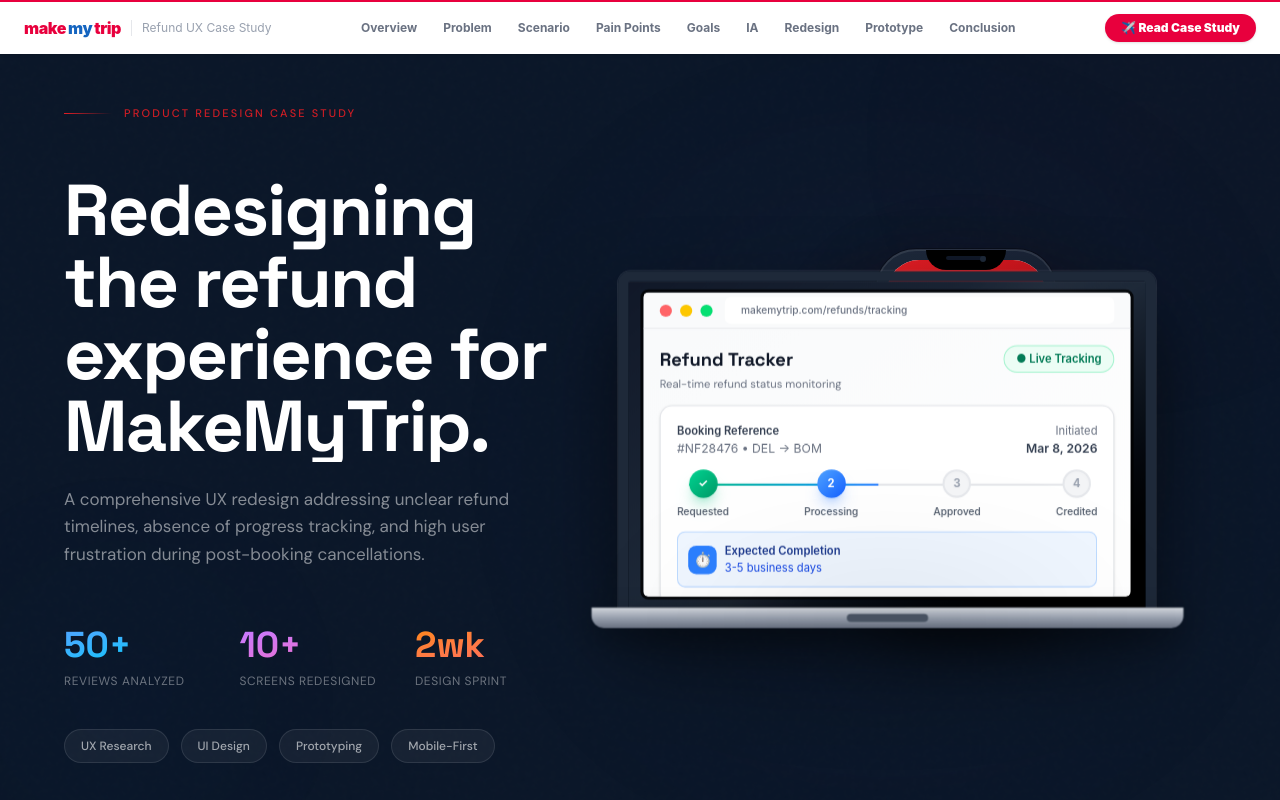
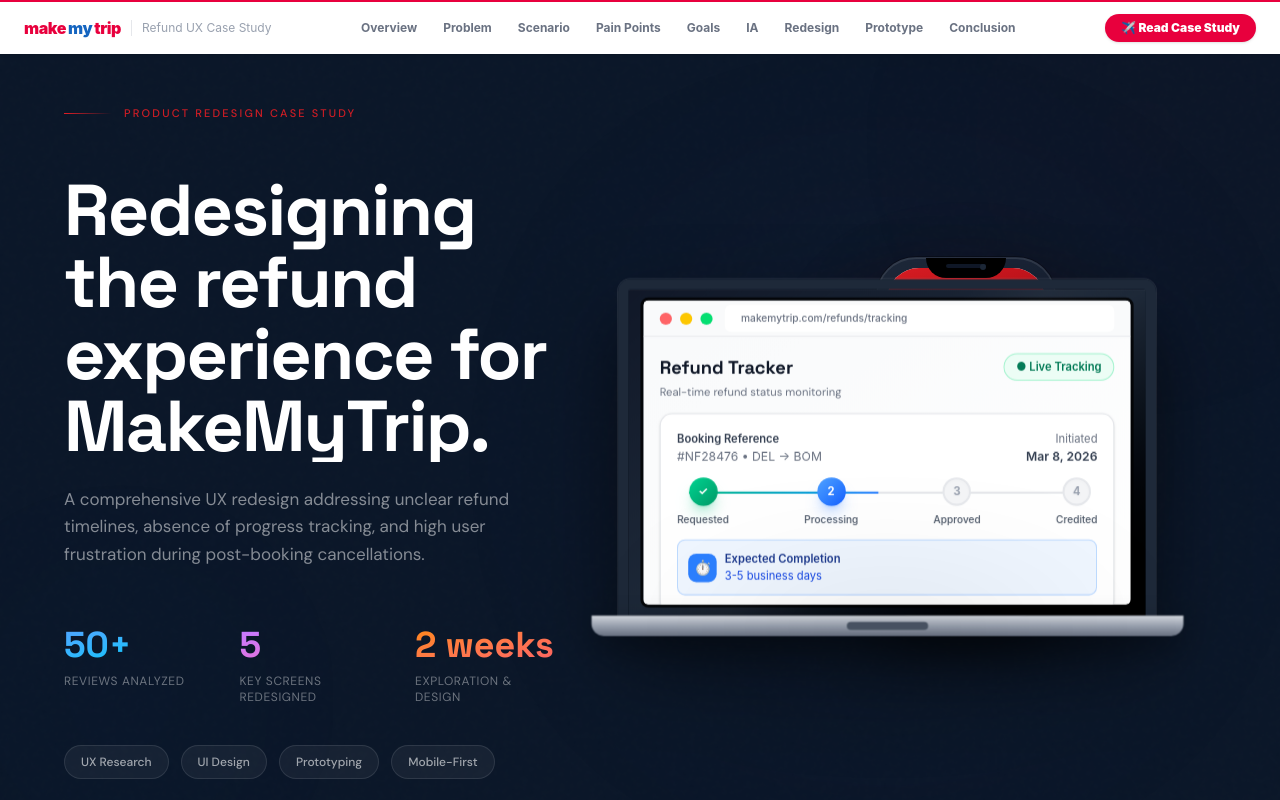
Before and after one commit to kajalverma1104-dot/Casestudyrefundprocess, a React (Vite) app: page / in a window 1280 px wide. Shown: the top 800 px of the page. Built offline with nearby package versions, Linux system fonts and the light colour scheme.

Commit message:
Update Cover.tsx

```diff
--- a/src/app/components/Cover.tsx
+++ b/src/app/components/Cover.tsx
@@ -202,8 +202,8 @@
               >
                 {[
                   { value: "50+", label: "Reviews Analyzed", color: "from-blue-400 to-cyan-400" },
-                  { value: "10+", label: "Screens Redesigned", color: "from-purple-400 to-pink-400" },
-                  { value: "2wk", label: "Design Sprint", color: "from-orange-400 to-red-400" },
+                  { value: "5", label: "Key Screens Redesigned", color: "from-purple-400 to-pink-400" },
+                  { value: "2 weeks", label: "Exploration & Design", color: "from-orange-400 to-red-400" },
                 ].map((stat, i) => (
                   <div key={i} className="group">
                     <div
```
